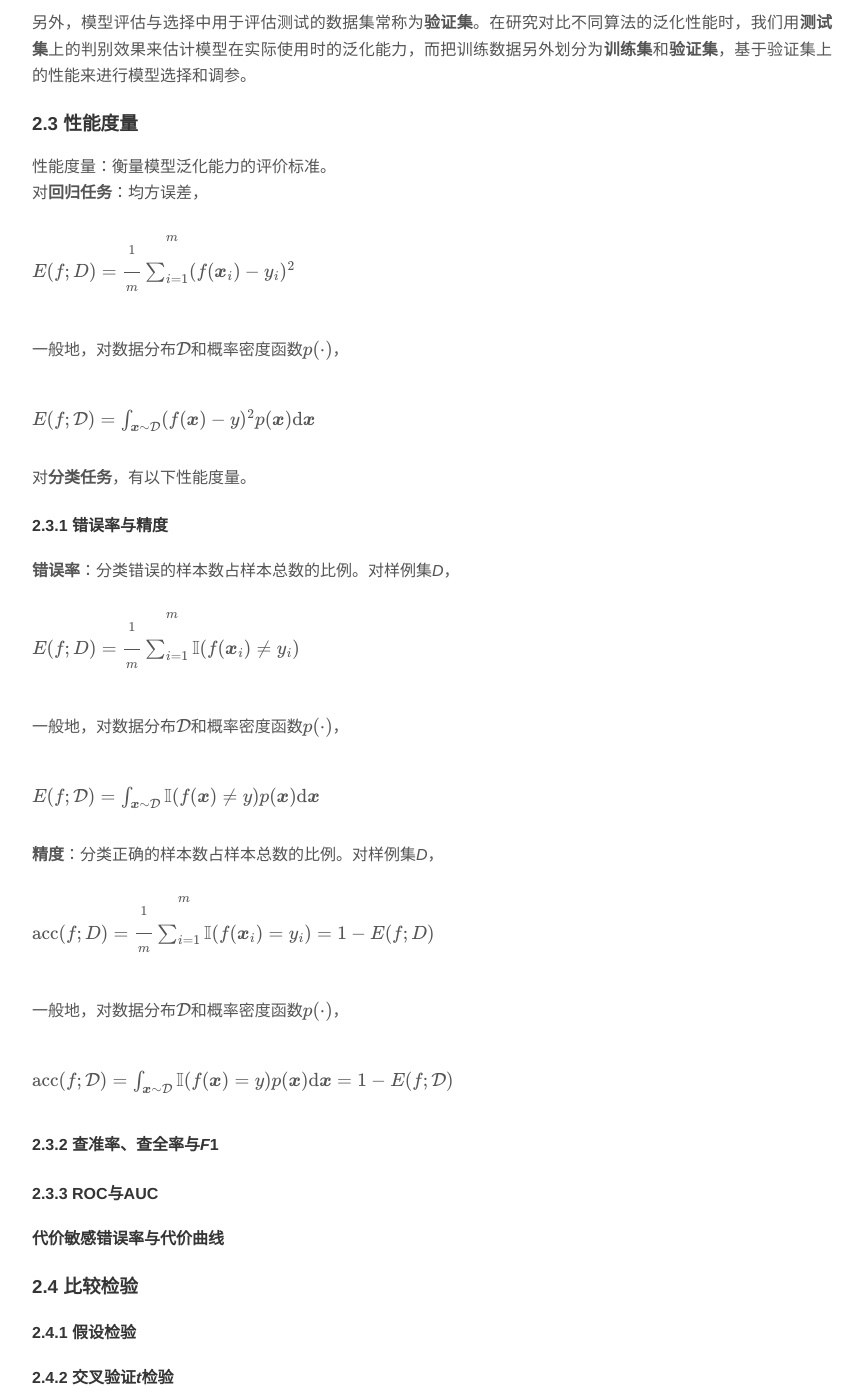
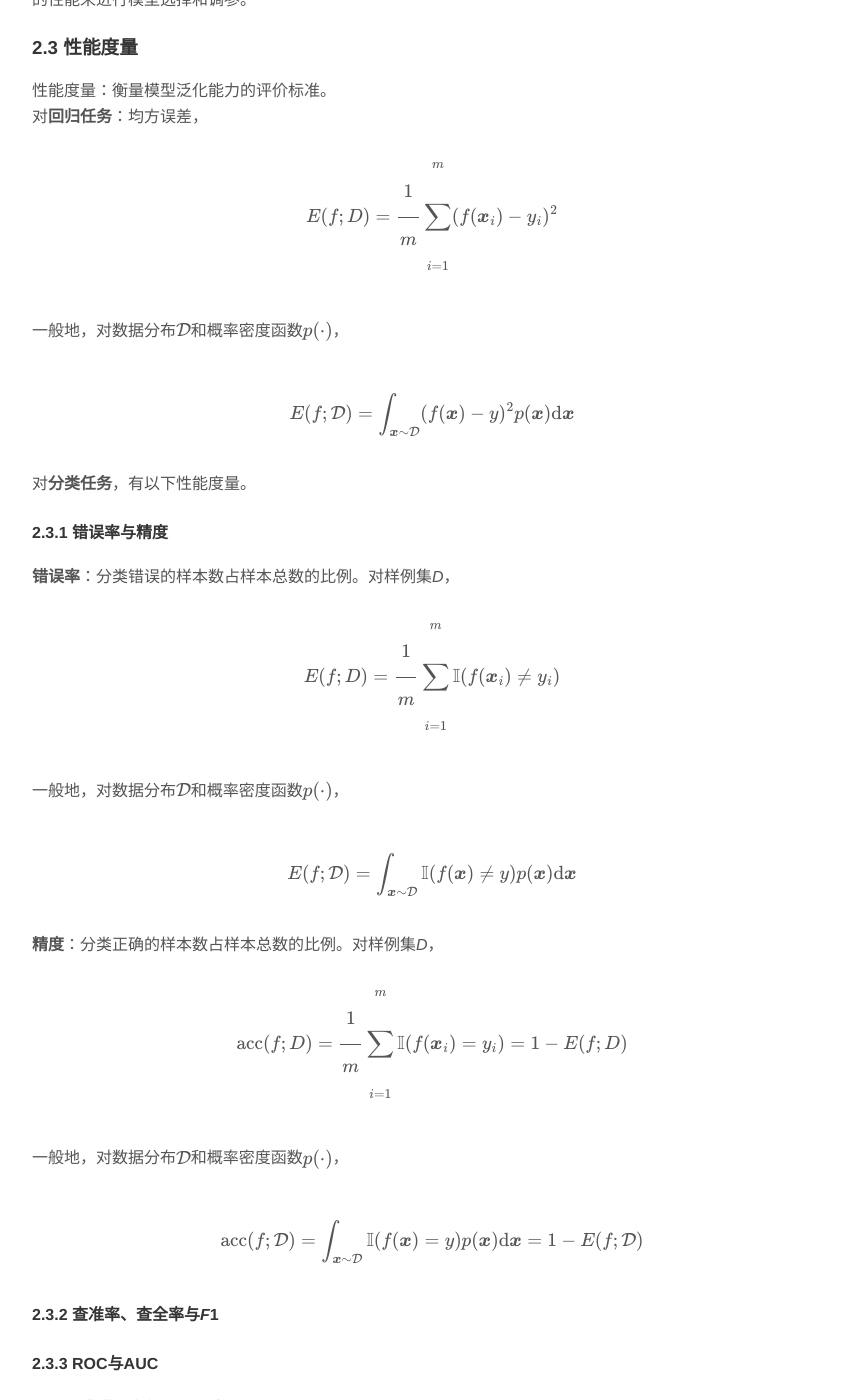
Before and after one commit to Chongxiao-Li/Chongxiao-Li.github.io, a Jekyll site: the page built from _posts/2021-02-15-[学习笔记] 西瓜书第2章笔记.md, in a window 1280 px wide and 1400 px high, scrolled down 2021 px. Shown: the whole window, without its empty margins (208-1071 px from the left). Built offline with Jekyll 4.4.1, drawn with Linux system fonts in a browser that asks for light colours; nearby versions of some CDN libraries; formulas are drawn with MathJax 3; a script that is not in the unit is left out; some of the changed text lies outside the part shown.

Commit message:
Update 2021-02-15-[学习笔记] 西瓜书第2章笔记.md

```diff
--- a/_posts/2021-02-15-[学习笔记] 西瓜书第2章笔记.md
+++ b/_posts/2021-02-15-[学习笔记] 西瓜书第2章笔记.md
@@ -31,7 +31,7 @@ tags: ["machine learning", "西瓜书", "note"]
 若每个子集仅包含一个样本，则得到了交叉验证法的一个特例：**留一法(Leave-One-Out, LOO)**。留一法不受随机样本划分方式的影响，使用的训练集*S*与数据集*D*相比仅少一个样本，因此留一法中被实际评估的模型与期望评估的模型很相似，故而留一法的评估结果往往被认为较准确。但数据集较大时，其计算开销较大，其估计结果也未必永远比其他评估方法准确。
 
 #### 2.2.3 自助法
-自助法以自助采样为基础，对于包含*m*个样本的数据集*D*，每次从*D*中有放回地随机抽取一个样本，将其拷贝放入*D'*中，重复*m*次后即可获得包含*m*个样本的数据集*D'*，这就是自助采样的结果。显然*D*中可能有一部分样本从未被抽取过，而*D'*中则包含重复样本。样本在m次采样中始终不被抽到的概率是$(1-\frac 1m)^m$，取极限得$\lim\limits_{m\rightarrow\infty}(1-\frac 1m)^m=\frac 1e\approx0.368$，即约有36.8%的样本仅存在于*D*中。若将*D'*作为训练集，*D/D'*作为测试集，则实际评估的模型与期望评估的模型都采用*m*个样本进行训练，而仍有约1/3的未在训练集中出现过的样本用于测试。这样的测试结果又称为**包外估计**。
+自助法以自助采样为基础，对于包含*m*个样本的数据集*D*，每次从*D*中有放回地随机抽取一个样本，将其拷贝放入*D'*中，重复*m*次后即可获得包含*m*个样本的数据集*D'*，这就是自助采样的结果。显然*D*中可能有一部分样本从未被抽取过，而*D'*中则包含重复样本。样本在m次采样中始终不被抽到的概率是$(1-\frac 1m)^m$，取极限得\end{equation}\lim\limits_{m\rightarrow\infty}(1-\frac 1m)^m=\frac 1e\approx0.368\end{equation}，即约有36.8%的样本仅存在于*D*中。若将*D'*作为训练集，*D/D'*作为测试集，则实际评估的模型与期望评估的模型都采用*m*个样本进行训练，而仍有约1/3的未在训练集中出现过的样本用于测试。这样的测试结果又称为**包外估计**。
 
 自助法在数据集较小，难以有效划分训练/测试集时很有用，能从初始数据集中产生多个不同的训练集，对集成学习等方法有很大好处。然而，自助法产生的数据集改变了初始数据集的分布，会引入估计偏差。因此，在初始数据量足够时，留出法和交叉验证法更常用一些。
 
@@ -48,30 +48,42 @@ tags: ["machine learning", "西瓜书", "note"]
 性能度量：衡量模型泛化能力的评价标准。
 对**回归任务**：均方误差，
 
-$E(f;D)=\frac{1}{m} \sum_{i=1}^{m}(f(\boldsymbol{x}_ {i})-y_{i})^{2}$
+\begin{equation}
+E(f;D)=\frac{1}{m} \sum_{i=1}^{m}(f(\boldsymbol{x}_ {i})-y_{i})^{2}
+\end{equation}
 
 一般地，对数据分布$\mathcal{D}$和概率密度函数$p(\cdot)$，
 
-$E(f ; \mathcal{D})=\int_{\boldsymbol{x} \sim \mathcal{D}}(f(\boldsymbol{x})-y)^{2} p(\boldsymbol{x}) \mathrm{d} \boldsymbol{x}$
+\begin{equation}
+E(f ; \mathcal{D})=\int_{\boldsymbol{x} \sim \mathcal{D}}(f(\boldsymbol{x})-y)^{2} p(\boldsymbol{x}) \mathrm{d} \boldsymbol{x}
+\end{equation}
 
 对**分类任务**，有以下性能度量。
 
 #### 2.3.1 错误率与精度
 **错误率**：分类错误的样本数占样本总数的比例。对样例集*D*，
 
-$E(f ; D)=\frac{1}{m} \sum_{i=1}^{m} \mathbb{I}(f(\boldsymbol{x}_ {i}) \neq y_{i})$
+\begin{equation}
+E(f ; D)=\frac{1}{m} \sum_{i=1}^{m} \mathbb{I}(f(\boldsymbol{x}_ {i}) \neq y_{i})
+\end{equation}
 
 一般地，对数据分布$\mathcal{D}$和概率密度函数$p(\cdot)$，
 
-$E(f ; \mathcal{D})=\int_{\boldsymbol{x} \sim \mathcal{D}} \mathbb{I}(f(\boldsymbol{x}) \neq y) p(\boldsymbol{x}) \mathrm{d} \boldsymbol{x}$
+\begin{equation}
+E(f ; \mathcal{D})=\int_{\boldsymbol{x} \sim \mathcal{D}} \mathbb{I}(f(\boldsymbol{x}) \neq y) p(\boldsymbol{x}) \mathrm{d} \boldsymbol{x}
+\end{equation}
 
 **精度**：分类正确的样本数占样本总数的比例。对样例集*D*，
 
-$ \operatorname{acc}(f ; D) =\frac{1}{m} \sum_{i=1}^{m} \mathbb{I}(f(\boldsymbol{x}_ {i})=y_{i}) =1-E(f ; D) $
+\begin{equation}
+\operatorname{acc}(f ; D) =\frac{1}{m} \sum_{i=1}^{m} \mathbb{I}(f(\boldsymbol{x}_ {i})=y_{i}) =1-E(f ; D)
+\end{equation}
 
 一般地，对数据分布$\mathcal{D}$和概率密度函数$p(\cdot)$，
 
-$\operatorname{acc}(f ; \mathcal{D}) =\int_{\boldsymbol{x} \sim \mathcal{D}} \mathbb{I}(f(\boldsymbol{x})=y) p(\boldsymbol{x}) \mathrm{d} \boldsymbol{x} =1-E(f ; \mathcal{D})$
+\begin{equation}
+\operatorname{acc}(f ; \mathcal{D}) =\int_{\boldsymbol{x} \sim \mathcal{D}} \mathbb{I}(f(\boldsymbol{x})=y) p(\boldsymbol{x}) \mathrm{d} \boldsymbol{x} =1-E(f ; \mathcal{D})
+\end{equation}
 
 #### 2.3.2 查准率、查全率与*F*1
 #### 2.3.3 ROC与AUC
```
